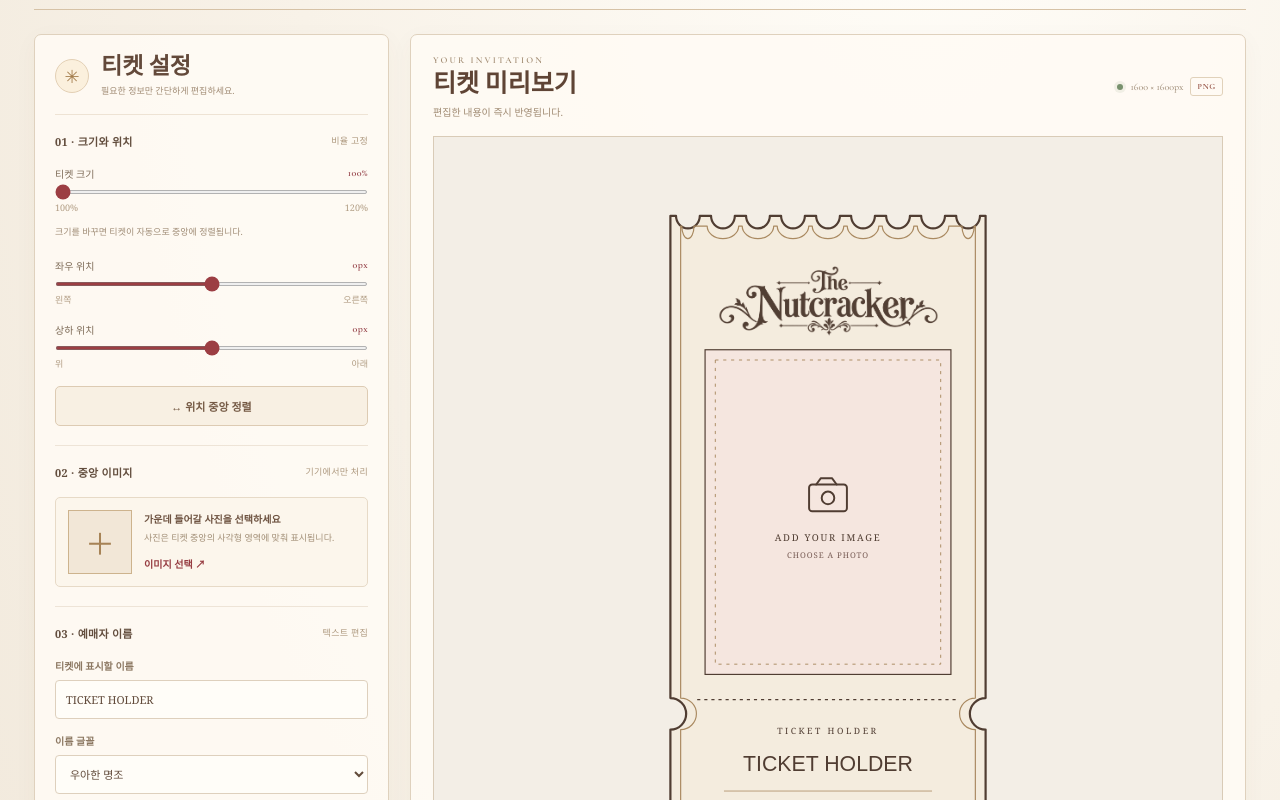
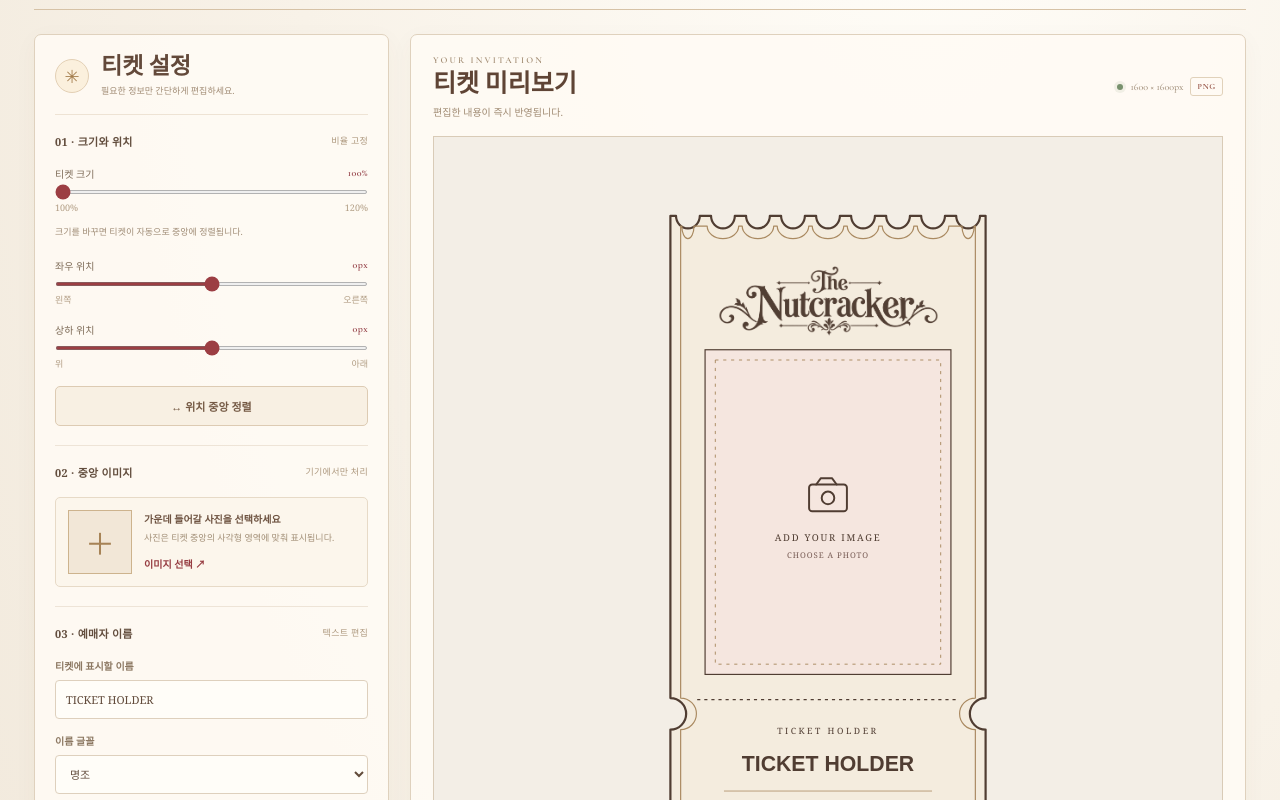
Before and after one commit to DoA-xoxo/ticket, a Next.js app in the folder nutcracker-ticket-editor-final/nutcracker-ticket-editor/: page / in a window 1280 px wide. Shown: the part 160-960 px from the top of the page. Built offline with nearby package versions, Linux system fonts and the light colour scheme; a web font is replaced by a local one.

Commit message:
Update page.tsx

```diff
--- a/nutcracker-ticket-editor-final/nutcracker-ticket-editor/app/page.tsx
+++ b/nutcracker-ticket-editor-final/nutcracker-ticket-editor/app/page.tsx
@@ -42,36 +42,27 @@ const INITIAL_DESIGN: TicketDesign = {
 
 
 
+
 const NAME_FONTS = [
   {
-    label: '우아한 명조',
+    label: '명조',
     value: 'var(--font-noto-serif), serif',
-    fontWeight: 700,
   },
   {
     label: '클래식 명조',
     value: 'var(--font-nanum-myeongjo), serif',
-    fontWeight: 700,
   },
   {
     label: '깔끔한 고딕',
     value: 'var(--font-noto-sans), sans-serif',
-    fontWeight: 700,
   },
   {
     label: '둥근 느낌의 고딕',
     value: 'var(--font-nanum-gothic), sans-serif',
-    fontWeight: 700,
   },
   {
-    label: '감성 손글씨',
+    label: '손글씨',
     value: 'var(--font-nanum-pen), cursive',
-    fontWeight: 400,
-  },
-  {
-    label: '붓글씨',
-    value: 'var(--font-nanum-brush), cursive',
-    fontWeight: 400,
   },
 ];
 
@@ -188,7 +179,7 @@ function TicketArtwork({ design, svgRef }: { design: TicketDesign; svgRef?: Reac
         {/* Printed perforation line near the lower ticket section. */}
         <line x1="34" y1="614" x2="366" y2="614" stroke={design.inkColor} strokeWidth="1.5" strokeDasharray="4 5" />
         <text x="200" y="658" textAnchor="middle" fill={design.textColor} fontFamily="Georgia, 'Times New Roman', serif" fontSize="11" letterSpacing="3.2">TICKET HOLDER</text>
-        <text x="200" y="704" textAnchor="middle" fill={design.textColor} fontFamily={design.nameFont} fontSize={nameSize}>{design.name || ' '}</text>
+        <text x="200" y="704" textAnchor="middle" fill={design.textColor} fontFamily={design.nameFont} fontSize={nameSize} fontWeight={design.fontWeight}>{design.name || ' '}</text>
         <line x1="68" y1="730" x2="332" y2="730" stroke={design.accentColor} strokeWidth="1" />
         <text x="200" y="752" textAnchor="middle" fill={design.textColor} fontFamily="Georgia, serif" fontSize="10" letterSpacing="2.4">ADMIT ONE · WINTER BALLET</text>
       </g>
```
